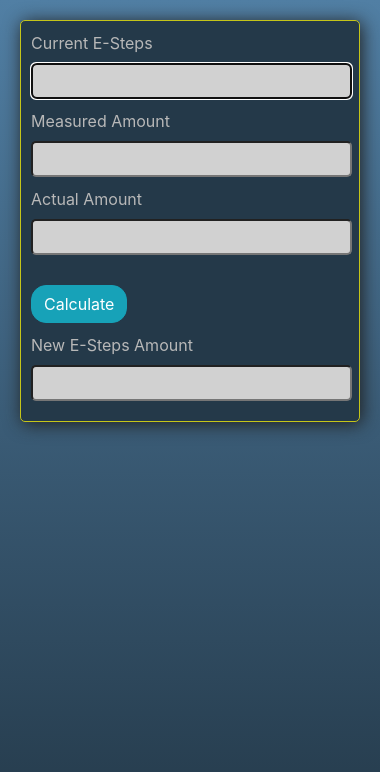
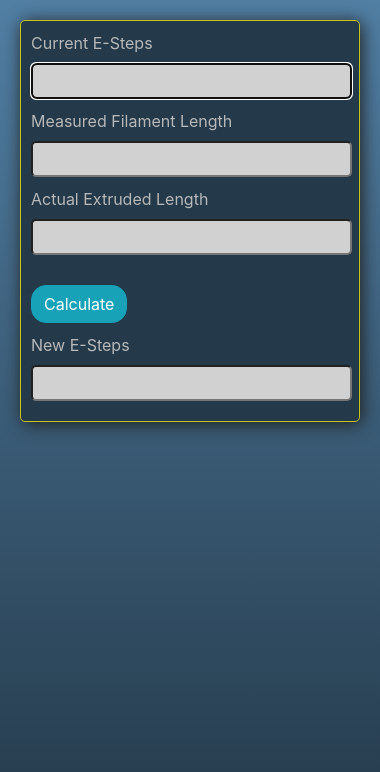
Before and after one commit to darrenrector91/e-steps-calculator, an Electron app: page src/index.html in a window 380 px wide. Drawn offline with Linux system fonts and the light colour scheme.

Commit message:
updated labels

```diff
--- a/src/index.html
+++ b/src/index.html
@@ -29,7 +29,7 @@
         </div>
         <div class="row">
           <div class="col-8">
-            <label for="measured-amount">Measured Amount</label>
+            <label for="measured-amount">Measured Filament Length</label>
             <input
               type="text"
               class="measured-amount"
@@ -39,7 +39,7 @@
         </div>
         <div class="row">
           <div class="col-8">
-            <label for="actual-amount">Actual Amount</label>
+            <label for="actual-amount">Actual Extruded Length</label>
             <input type="text" class="actual-amount" id="actual-amount-input" />
           </div>
         </div>
@@ -55,7 +55,7 @@
         </div>
         <div class="row">
           <div class="col-8" id="results">
-            <label for="new-esteps-amount">New E-Steps Amount</label>
+            <label for="new-esteps-amount">New E-Steps</label>
           </div>
         </div>
         <div class="row">
--- a/src/main.js
+++ b/src/main.js
@@ -8,7 +8,7 @@ let mainWindow;
 app.on("ready", (_) => {
   mainWindow = new BrowserWindow({
     height: 460,
-    width: 320,
+    width: 380,
   });
 
   mainWindow.loadURL("file://" + __dirname + "/index.html");
```
